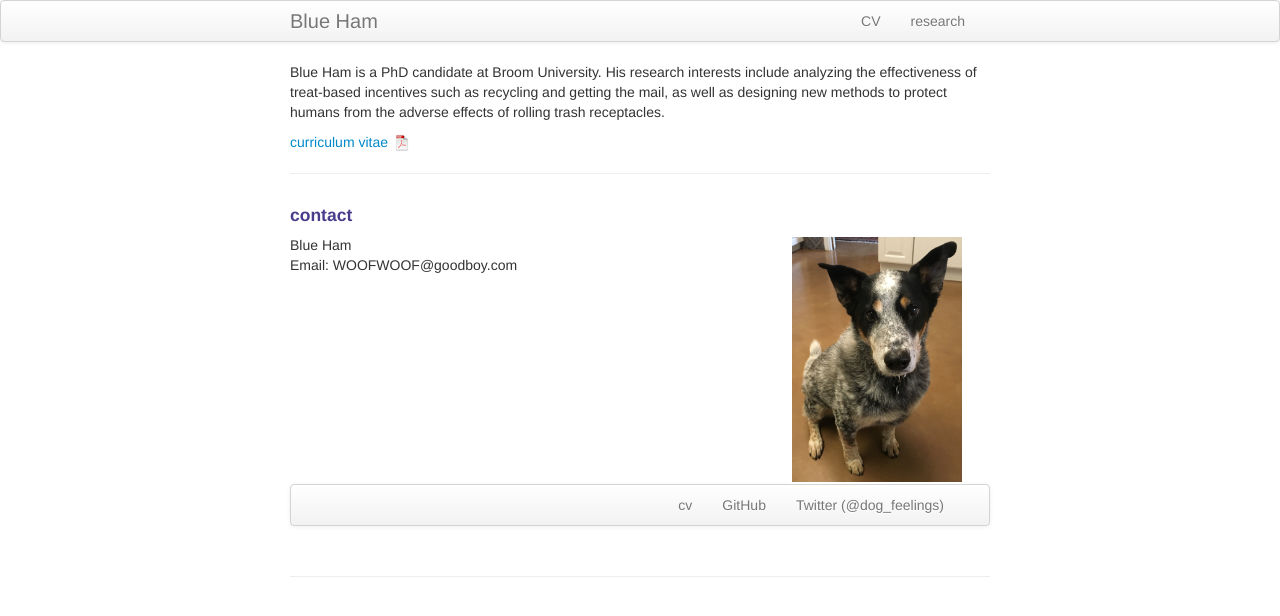
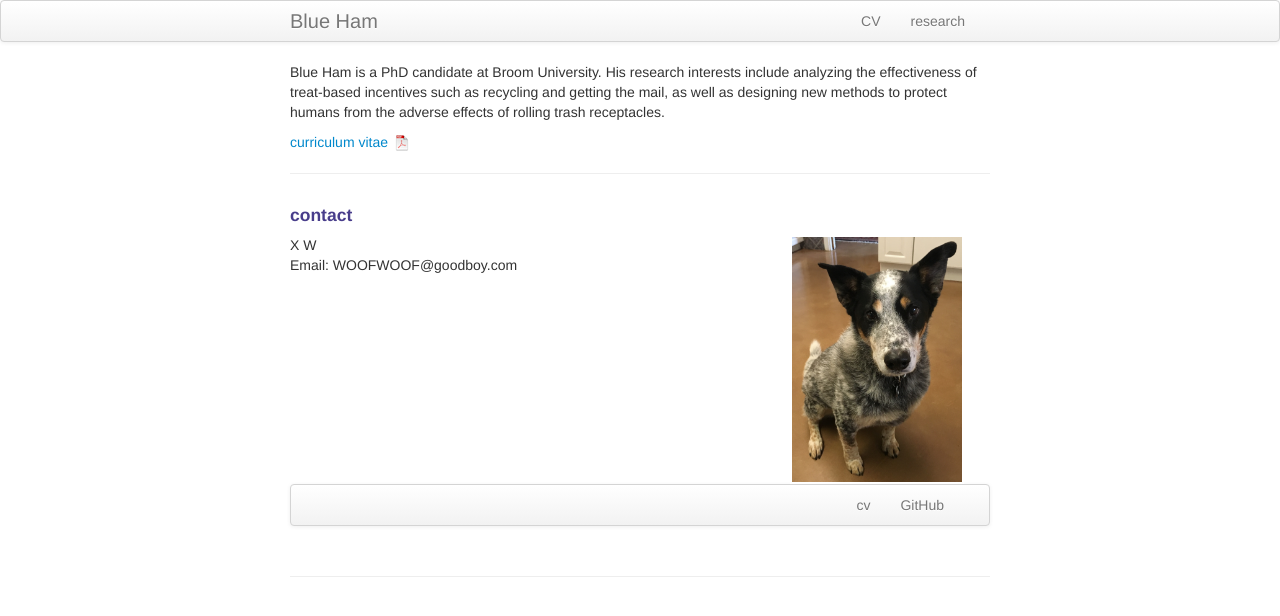
Before and after one commit to xiiaowang/xiiaowang.github.io, a Jekyll site: the page built from index.md, in a window 1280 px wide. Shown: the top 616 px of the page. Built offline with Jekyll 4.4.1, drawn with Linux system fonts in a browser that asks for light colours.

Commit message:
Update index.md

```diff
--- a/index.md
+++ b/index.md
@@ -1,8 +1,8 @@
 ---
 layout: frontpage
-title: Blue Ham
-description: Blue Ham is a PhD candidate at Broom University.
-keywords: Blue, Ham, treats, recycling, mail, being a good boy
+title: X W
+description: I am doing research in machine learning
+keywords: machine learning, geometry
 ---
 
 Blue Ham is a PhD candidate at Broom University. His research interests include analyzing the effectiveness of treat-based incentives such as recycling and getting the mail, as well as designing new methods to protect humans from the adverse effects of rolling trash receptacles.
@@ -18,7 +18,7 @@ Blue Ham is a PhD candidate at Broom University. His research interests include
 
     <div class="row-fluid">
         <div class="span5">
-            Blue Ham<br/>
+            X W<br/>
             Email: WOOFWOOF@goodboy.com<br/>
         </div>
 
@@ -35,7 +35,6 @@ Blue Ham is a PhD candidate at Broom University. His research interests include
       <ul class="nav">
           <li><a href="{{ BASE_PATH }}/assets/CV.pdf">cv</a></li>
           <li><a href="https://github.com/mbcarlos">GitHub</a></li>
-          <li><a href="https://twitter.com/dog_feelings">Twitter (@dog_feelings)</a></li>
       </ul>
   </div>
 </div>
```
